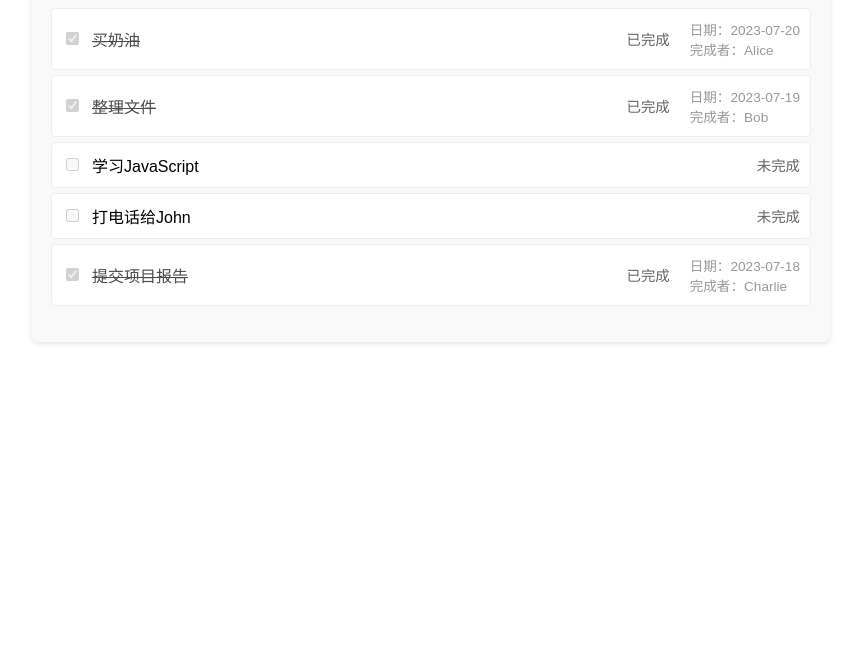
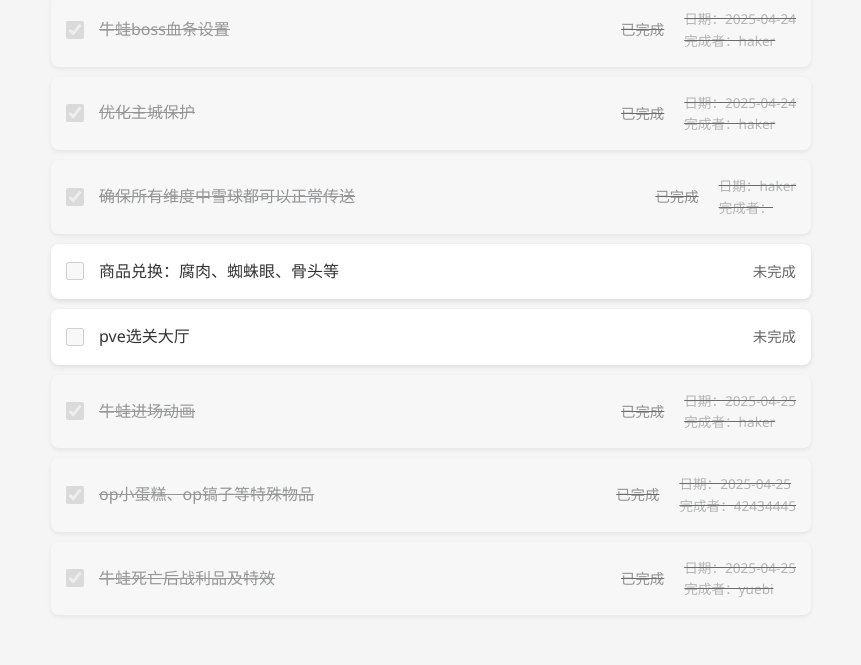
Before and after one commit to eightclaTony/psmcserver_todo, a plain HTML site: page index.html in a window 1280 px wide. Shown: the part 141-806 px from the top of the page, without its empty margins (209-1070 px from the left). Drawn offline with Linux system fonts and the light colour scheme.

Commit message:
优化待办事项样式，更新字体和背景，添加加载动画，修改待办事项数据

```diff
--- a/index.html
+++ b/index.html
@@ -5,38 +5,61 @@
     <meta name="viewport" content="width=device-width, initial-scale=1.0">
     <title>待办事项</title>
     <style>
+        * {
+            margin: 0;
+            padding: 0;
+            box-sizing: border-box;
+        }
+
         body {
-            font-family: Arial, sans-serif;
+            font-family: 'Segoe UI', Tahoma, Geneva, Verdana, sans-serif;
+            background-color: #f5f5f5;
+            color: #333;
+            line-height: 1.6;
+        }
+
+        .container {
             max-width: 800px;
             margin: 20px auto;
             padding: 20px;
         }
 
-        .container {
-            background-color: #f9f9f9;
-            padding: 20px;
-            border-radius: 8px;
-            box-shadow: 0 2px 4px rgba(0, 0, 0, 0.1);
+        h1 {
+            text-align: center;
+            color: #2c3e50;
+            font-size: 2.5em;
+            margin-bottom: 30px;
+            font-weight: 600;
         }
 
         .todo-list {
             list-style: none;
-            padding: 0;
         }
 
         .todo-item {
             display: flex;
             align-items: center;
-            padding: 10px;
+            padding: 15px;
             background-color: white;
-            margin-bottom: 5px;
-            border-radius: 4px;
-            border: 1px solid #eee;
+            margin-bottom: 10px;
+            border-radius: 8px;
+            box-shadow: 0 2px 5px rgba(0, 0, 0, 0.1);
+            transition: transform 0.2s ease, box-shadow 0.2s ease;
+        }
+
+        .todo-item:hover {
+            transform: translateY(-2px);
+            box-shadow: 0 4px 6px rgba(0, 0, 0, 0.15);
+        }
+
+        .todo-item.completed {
+            background-color: #f8f9fa;
         }
 
         .todo-text {
             flex: 1;
-            margin-left: 10px;
+            margin-left: 15px;
+            font-size: 1em;
         }
 
         .status {
@@ -53,19 +76,59 @@
         .loading {
             text-align: center;
             color: #666;
+            font-size: 1.2em;
+            padding: 20px;
         }
 
         .completed-info {
             color: #999;
             font-size: 0.85em;
             margin-left: 20px;
+            display: flex;
+            flex-direction: column;
+        }
+
+        .loader {
+            display: inline-block;
+            width: 20px;
+            height: 20px;
+            border: 3px solid rgba(0, 0, 0, 0.3);
+            border-radius: 50%;
+            border-top: 3px solid #3498db;
+            animation: spin 1s ease-in-out infinite;
+        }
+
+        @keyframes spin {
+            0% { transform: rotate(0deg); }
+            100% { transform: rotate(360deg); }
+        }
+
+        .checkbox {
+            width: 18px;
+            height: 18px;
+            cursor: pointer;
+            border: 2px solid #ddd;
+            border-radius: 4px;
+            background-color: white;
+            transition: background-color 0.2s ease;
+        }
+
+        .checkbox:checked {
+            background-color: #3498db;
+            border-color: #3498db;
+        }
+
+        .todo-item:not(.completed):hover .checkbox {
+            border-color: #3498db;
         }
     </style>
 </head>
 <body>
     <div class="container">
         <h1>待办事项</h1>
-        <div id="loading" class="loading">正在加载待办事项...</div>
+        <div id="loading" class="loading">
+            <div class="loader"></div>
+        </div>
         <ul id="todoList" class="todo-list"></ul>
     </div>
 
@@ -73,7 +136,6 @@
         const todoList = document.getElementById('todoList');
         const loadingElement = document.getElementById('loading');
 
-        // 自动读取同目录下的todos.txt
         window.onload = function() {
             fetch('https://eightclatony.github.io/psmcserver_todo/todos.txt')
                 .then(response => {
@@ -109,15 +171,15 @@
             todoList.innerHTML = '';
             todos.forEach(todo => {
                 const li = document.createElement('li');
-                li.className = 'todo-item';
+                li.className = `todo-item ${todo.completed ? 'completed' : ''}`;
                 li.innerHTML = `
-                    <input type="checkbox" ${todo.completed ? 'checked' : ''} disabled>
+                    <input type="checkbox" class="checkbox" ${todo.completed ? 'checked' : ''} disabled>
                     <span class="todo-text ${todo.completed ? 'completed' : ''}">${todo.text}</span>
                     <span class="status">${todo.completed ? '已完成' : '未完成'}</span>
                     ${todo.completed ?
                         `<span class="completed-info">
-                            日期：${todo.completedDate}<br>
-                            完成者：${todo.completer}
+                            <span>日期：${todo.completedDate}</span>
+                            <span>完成者：${todo.completer}</span>
                         </span>` :
                         ''}
                 `;
```
Also changed, not shown: todos.txt.
